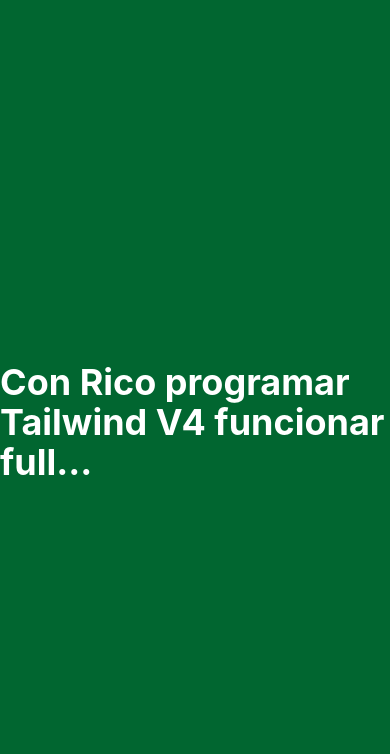
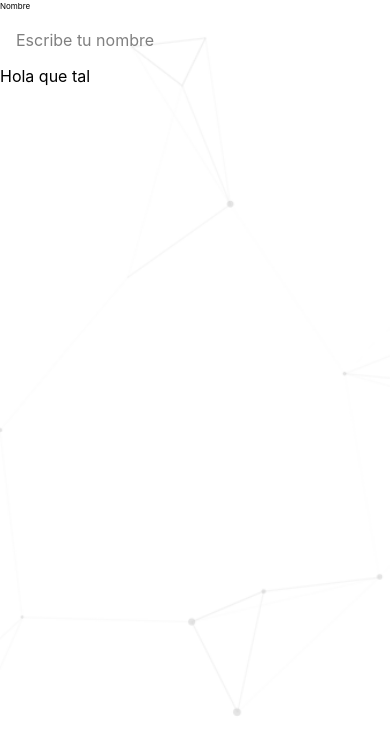
Before and after one commit to Yellownight-bit/3172293-react-in-class, a React (Vite) app: page /auth in a window 390 px wide. Shown: the top 754 px of the page. Built offline with nearby package versions, Linux system fonts and the light colour scheme.

Commit message:
feat(components): se creo el componente Input y se implementoen el auth layout, tambien se creo el archivo index para encapsulamiento

```diff
--- a/src/app/App.jsx
+++ b/src/app/App.jsx
@@ -1,10 +1,7 @@
+
+import { RouterProvider } from "react-router-dom";
+import router from "@/app/router";
+
 export default function App() {
-  return (
-      <div className ="min-h-screen bg-green-800 flex items-center justify-center">
-        <h1 className= "text-white text-4xl font-bold">
-            Con Rico programar Tailwind V4 funcionar full...
-        </h1>
-      </div>
-  )
-
+  return <RouterProvider router={router} />;
 }
--- a/src/app/router.jsx
+++ b/src/app/router.jsx
@@ -0,0 +1,29 @@
+import { createBrowserRouter, Navigate } from "react-router-dom";
+import { AuthLayout, DashboardLayout } from "@/shared";
+
+const router = createBrowserRouter ([
+    {
+    path: "/dashboard",
+    element: <Navigate to="/dashboard" replace />
+    },
+    {
+    path: "/auth",
+    element: <AuthLayout />,
+    children: [
+            {
+            index: true,
+            },
+        ],
+    },
+    {
+    path: "/dashboard",
+    element: <DashboardLayout/>,
+    children: [
+            { index: true, element: <h1>Hello1</h1> },
+            // { path: "/dashboard/auth", element: <h1>Hello2</h1> },
+            // { path: "/dashboard/userList", element: <h1>Hello3</h1> },
+        ],
+    },
+]);
+
+export default router;
--- a/src/index.css
+++ /dev/null
@@ -1 +0,0 @@
-@import "tailwindcss";
--- a/src/main.jsx
+++ b/src/main.jsx
@@ -1,6 +1,6 @@
 import { StrictMode } from 'react'
 import { createRoot } from 'react-dom/client'
-import './index.css'
+import "./styles/global.css";
 import App from './app/App'
 
 createRoot(document.getElementById('root')).render(
--- a/src/shared/components/Input.jsx
+++ b/src/shared/components/Input.jsx
@@ -0,0 +1,81 @@
+export default function Input({
+    label,
+    htmlFor,
+    type = "text",
+    ...props
+}){
+
+
+    return(
+        <div className="w-80">
+
+            {/*Label*/}
+            <label
+                htmlFor={htmlFor}
+                className="
+                    block
+                    text-caption
+                    mb-1
+                    text-secondary
+                "
+                >
+                {label}
+
+            </label>
+
+                {/* Contenedor de input */}
+            <div
+                className="
+                    relative
+                    h-12
+                    flex
+                    items-center
+                "
+            >
+
+                {/* Área interactiva invisible (48px) */}
+
+            <div
+                className="
+                    absolute
+                    inset-0
+                "
+                onMouseDown={(e) => {
+                    e.preventDefault();
+
+                    //Mueve el foco al siguiente modo hermando en el dom
+                    //nextsiblings puede ser texto; si no es elemento valido,
+                    // focus() falla
+                    e.currentTarget.nextSibling.focus();
+                }}
+            />
+
+            {/* Input visual */}
+            <input
+                type={type}
+                className="
+                    relative
+                    w-full
+                    h-10
+                    rounded-md
+                    border-border
+                    px-4
+                    text-body
+
+                    focus:outline-none
+                    focus:ring-2
+                    focus:ring-ring
+                    focus:ring-brand
+                "
+                {...props}
+            />
+
+            </div>
+
+
+
+
+
+        </div>
+    )
+}
--- a/src/shared/index.js
+++ b/src/shared/index.js
@@ -0,0 +1,5 @@
+export { default as AuthLayout } from "./layouts/AuthLayout";
+export { default as DashboardLayout } from "./layouts/DashboardLayout";
+
+// Componenetes
+export {default as Input} from "./components/Input";
--- a/src/shared/layouts/AuthLayout.jsx
+++ b/src/shared/layouts/AuthLayout.jsx
@@ -0,0 +1,29 @@
+import { Outlet } from "react-router-dom";
+import authBg from "@/assets/images/bg-1.png";
+import { Input } from "@/shared";
+
+export default function AuthLayout() {
+  return (
+    <>
+      <div
+        className="min-h-screen w-full"
+        style={{
+          backgroundImage: `url(${authBg})`,
+          backgroundSize: "cover",
+          backgroundPosition: "center",
+        }}
+      >
+        <main className="mx-auto">
+            <Input
+            label="Nombre"
+            type="text"
+            placeholder="Escribe tu nombre"
+            htmlFor= "Campo de nombre"
+            />
+            <h1>Hola que tal</h1>
+          <Outlet />
+        </main>
+      </div>
+    </>
+  );
+}
--- a/src/shared/layouts/DashBoardLayout.jsx
+++ b/src/shared/layouts/DashBoardLayout.jsx
@@ -0,0 +1,21 @@
+import { Outlet } from "react-router-dom";
+import authBg from "@/assets/images/bg-3.jpg";
+
+export default function DashboardLayout() {
+  return (
+    <>
+      <div
+        className="min-h-screen w-full"
+        style={{
+          backgroundImage: `url(${authBg})`,
+          backgroundSize: "cover",
+          backgroundPosition: "center",
+        }}
+      >
+        <main className="mx-auto">
+          <Outlet />
+        </main>
+      </div>
+    </>
+  );
+}
--- a/vite.config.js
+++ b/vite.config.js
@@ -1,18 +1,18 @@
 import { defineConfig } from 'vite';
 import react from '@vitejs/plugin-react';
 import tailwindcss from '@tailwindcss/vite';
-import { fileURLToPatch } from 'url';
+import { fileURLToPath } from 'url';
 import { dirname, resolve } from 'path';
 
 // Crear __dirname compatible con ES modules
-const __filename = fileURLToPatch(import.meta.url)
+const __filename = fileURLToPath(import.meta.url)
 const __dirname = dirname(__filename)
 
 // https://vite.dev/config/
 export default defineConfig({
   plugins: [
     react(),
-    tailwindcss()
+    tailwindcss(),
   ],
   resolve: {
     alias: {
```
Also changed, not shown: src/App.css (deleted, +0 -184 lines).
